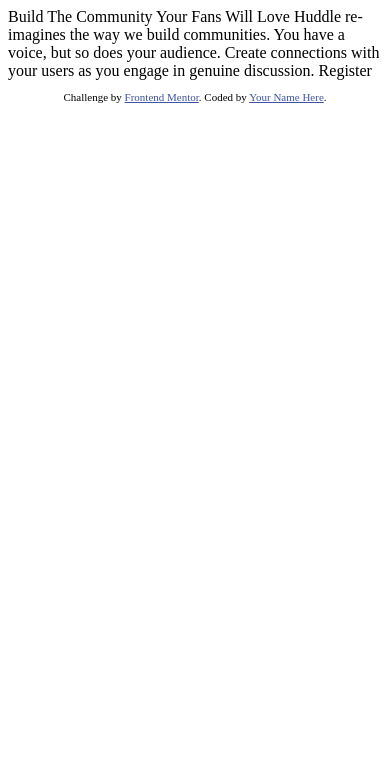
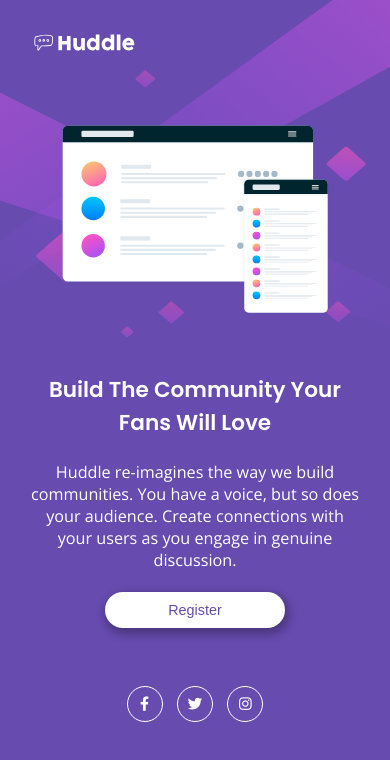
Before and after one commit to jljakin2/huddle, a plain HTML site: page index.html in a window 390 px wide. Drawn offline with nearby package versions, Linux system fonts and the light colour scheme.

Commit message:
final responsive version

```diff
--- a/css/styles.css
+++ b/css/styles.css
@@ -0,0 +1,244 @@
+/* ===== BASE ===== */
+:root {
+  /* colors */
+  --violet: hsl(257, 40%, 49%);
+  --soft-magenta: hsl(300, 69%, 71%);
+}
+
+*,
+*::before,
+*::after {
+  padding: 0;
+  margin: 0;
+  box-sizing: inherit;
+}
+
+html {
+  box-sizing: border-box;
+  font-size: 100%;
+}
+
+body {
+  width: 100vw;
+  height: 100vh;
+
+  font-family: "Open Sans", sans-serif;
+  background: var(--violet);
+  background-image: url(../images/bg-desktop.svg);
+  /* background-position: left; */
+  background-repeat: no-repeat;
+  background-size: cover;
+
+  display: flex;
+  flex-direction: column;
+  justify-content: space-between;
+  padding: 4.0625rem 5.3125rem 2.5rem 5rem;
+}
+
+h1,
+h2,
+h3 {
+  font-family: "Poppins", sans-serif;
+}
+/* ===== LAYOUT ===== */
+.logo-container {
+  /* background: blue; */
+  width: 100%;
+}
+
+.content-container {
+  /* background: red; */
+  width: 100%;
+
+  display: flex;
+  justify-content: space-between;
+}
+
+.social-container {
+  /* background: orange; */
+  width: 100%;
+}
+/* ===== COMPONENTS ===== */
+/* LOGO */
+.logo {
+  width: 12.5rem;
+}
+/* IMAGE */
+/* .image-container {
+  flex-basis: 50%;
+} */
+
+.mockup {
+  width: 43.5rem;
+  margin-right: 3rem;
+}
+
+/* TEXT */
+.text-container {
+  /* border: 1px solid black; */
+  display: flex;
+  flex-direction: column;
+  color: #fff;
+  flex-basis: 50%;
+}
+
+.heading--main {
+  font-size: 2.5rem;
+  font-weight: 600;
+
+  width: 90%;
+  margin-bottom: 1.5rem;
+}
+
+.heading--sub {
+  font-size: 1.125rem;
+  font-weight: 400;
+
+  margin-bottom: 1.5rem;
+}
+
+button {
+  width: 12.5rem;
+  height: 3.5rem;
+  border: none;
+  border-radius: 1.75rem;
+  background: #fff;
+  color: var(--violet);
+  font-size: 1.125rem;
+  box-shadow: 2px 4px 9px 3px rgba(0, 0, 0, 0.26);
+  cursor: pointer;
+}
+
+button:hover {
+  background: var(--soft-magenta);
+  color: #fff;
+}
+
+/* SOCIAL */
+.social-logos {
+  display: flex;
+  justify-content: flex-end;
+}
+
+.social-logo {
+  width: 2.5rem;
+  height: 2.5rem;
+
+  border: 1px solid #fff;
+  border-radius: 50%;
+  color: #fff;
+  cursor: pointer;
+
+  display: flex;
+  align-items: center;
+  justify-content: center;
+}
+
+.social-logo:hover {
+  color: var(--soft-magenta);
+  border: 1px solid var(--soft-magenta);
+}
+
+.social-logo:not(:last-child) {
+  margin-right: 1rem;
+}
+
+/* ===== MEDIA ===== */
+/* 1300px */
+@media only screen and (max-width: 81.25em) {
+  html {
+    font-size: 95%;
+  }
+
+  .mockup {
+    width: 37rem;
+  }
+}
+
+/* 1200px */
+@media only screen and (max-width: 75em) {
+  html {
+    font-size: 90%;
+  }
+
+  body {
+    padding: 4.0625rem 2rem 2.5rem 2rem;
+  }
+
+  .mockup {
+    width: 33rem;
+  }
+}
+
+/* 1000px */
+@media only screen and (max-width: 62.5em) {
+  .mockup {
+    width: 30rem;
+  }
+
+  .heading--main {
+    font-size: 1.5rem;
+  }
+}
+
+/* 800px */
+@media only screen and (max-width: 50em) {
+  .mockup {
+    width: 20rem;
+  }
+}
+
+/* 800px */
+@media only screen and (max-width: 43.75em) {
+  body {
+    background-image: url(../images/bg-mobile.svg);
+    background-position: top;
+    background-size: 100% 45%;
+
+    justify-content: stretch;
+    padding: 2rem;
+    min-height: 100%;
+    height: 100%;
+  }
+
+  .logo-container {
+    margin-bottom: 4.375rem;
+  }
+
+  .content-container {
+    flex-direction: column;
+    align-items: center;
+    /* justify-content: stretch; */
+  }
+
+  .image-container {
+    margin-bottom: 3.75rem;
+  }
+
+  .text-container {
+    align-items: center;
+    text-align: center;
+
+    margin-bottom: 4rem;
+  }
+
+  button {
+    width: 12.5rem;
+    height: 2.5rem;
+
+    font-size: 1rem;
+  }
+
+  .social-logos {
+    justify-content: center;
+  }
+
+  .logo {
+    width: 7.5rem;
+  }
+
+  .mockup {
+    width: 18.75rem;
+    margin-right: 0;
+  }
+}
--- a/index.html
+++ b/index.html
@@ -1,33 +1,60 @@
 <!DOCTYPE html>
 <html lang="en">
+
 <head>
   <meta charset="UTF-8">
-  <meta name="viewport" content="width=device-width, initial-scale=1.0"> <!-- displays site properly based on user's device -->
+  <meta name="viewport" content="width=device-width, initial-scale=1.0">
+  <!-- displays site properly based on user's device -->
 
+  <link rel="preconnect" href="https://fonts.gstatic.com">
+  <link href="https://fonts.googleapis.com/css2?family=Open+Sans&family=Poppins:wght@400;600&display=swap"
+    rel="stylesheet">
+  <link rel="stylesheet" href="https://cdnjs.cloudflare.com/ajax/libs/font-awesome/5.15.2/css/all.min.css"
+    integrity="sha512-HK5fgLBL+xu6dm/Ii3z4xhlSUyZgTT9tuc/hSrtw6uzJOvgRr2a9jyxxT1ely+B+xFAmJKVSTbpM/CuL7qxO8w=="
+    crossorigin="anonymous" />
   <link rel="icon" type="image/png" sizes="32x32" href="./images/favicon-32x32.png">
+  <link rel="stylesheet" href="css/styles.css">
 
   <title>Frontend Mentor | Huddle landing page with single introductory section</title>
 
-  <!-- Feel free to remove these styles or customise in your own stylesheet 👍 -->
-  <style>
-    .attribution { font-size: 11px; text-align: center; }
-    .attribution a { color: hsl(228, 45%, 44%); }
-  </style>
 </head>
+
 <body>
+  <header class="logo-container">
+    <img src="./images/logo.svg" alt="huddle logo" class="logo">
+  </header>
+  <section class="content-container">
+    <div class="image-container">
+      <img src="./images/illustration-mockups.svg" alt="drawing of mockup design" class="mockup">
+    </div>
+    <div class="text-container">
+      <h1 class="heading--main">Build The Community Your Fans Will Love</h1>
+      <p class="heading--sub">Huddle re-imagines the way we build communities. You have a voice, but so does your
+        audience.
+        Create connections with your users as you engage in genuine discussion.</p>
+      <button>Register</button>
+    </div>
+  </section>
+  <footer class="social-container">
+    <div class="social-logos">
+      <div class="social-logo">
+        <i class="fab fa-facebook-f"></i>
+      </div>
+      <div class="social-logo">
+        <i class="fab fa-twitter"></i>
+      </div>
+      <div class="social-logo">
+        <i class="fab fa-instagram"></i>
+      </div>
+    </div>
+  </footer>
 
-  Build The Community Your Fans Will Love
-
-  Huddle re-imagines the way we build communities. You have a voice, but so does your audience.
-  Create connections with your users as you engage in genuine discussion.
-
-  Register
-
-  <footer>
+  <!-- <footer>
     <p class="attribution">
       Challenge by <a href="https://www.frontendmentor.io?ref=challenge" target="_blank">Frontend Mentor</a>.
       Coded by <a href="#">Your Name Here</a>.
     </p>
-  </footer>
+  </footer> -->
 </body>
+
 </html>
```
